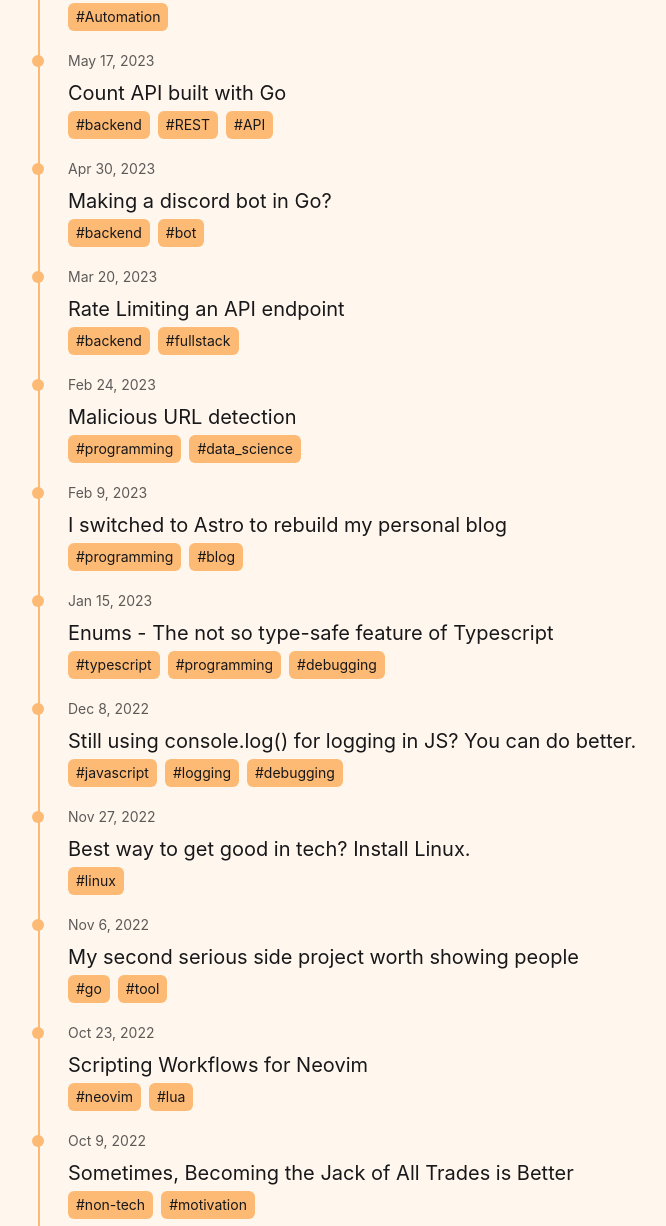
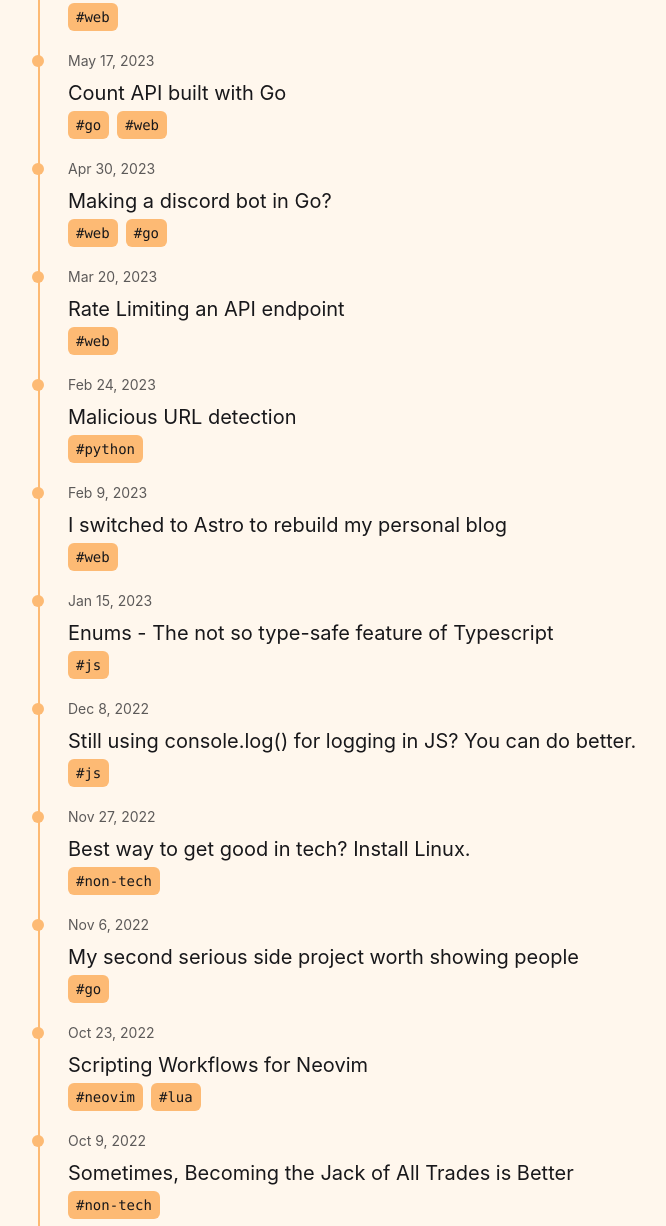
Before and after one commit to serenevoid/serenevoid.github.io, an Astro site: page /blog in a window 1280 px wide. Shown: the part 190-1416 px from the top of the page, without its empty margins (256-922 px from the left). Built offline with nearby package versions, Linux system fonts and the light colour scheme; Astro itself is replaced by a stand-in of ours.

Commit message:
chore(posts): tags corrected

```diff
--- a/src/content/blog/post_0001.md
+++ b/src/content/blog/post_0001.md
@@ -2,7 +2,7 @@
 title: "I Broke My Computer Apart After Taking a Training: Here's What I Learned."
 description: "The story of how I built a project in 2 weeks without any previous technical knowledge."
 pubDate: 2022-07-24
-tags: ["non-tech", "motivation"]
+tags: ["non-tech"]
 heroImage: "https://drive.google.com/uc?export=view&id=1CzGJ_vdtDmbx15IBzaY3cYoyGQDl8oNh"
 ---
 When I walked into the training company I had signed up a month for, I wasn't
--- a/src/content/blog/post_0004.md
+++ b/src/content/blog/post_0004.md
@@ -2,7 +2,7 @@
 title: "Setting up a Personal Blog - So Simple Even Kids Do It"
 description: "A guide to create your own personal blog and host it for free"
 pubDate: 2022-08-28
-tags: ["blog"]
+tags: ["web"]
 heroImage: "https://drive.google.com/uc?export=view&id=1V2mK28hOe3nNmntdNMTGWXYyG2CK9zEs"
 ---
 Yes, you read it correctly. This post is not a tutorial to help you write a blog
--- a/src/content/blog/post_0005.md
+++ b/src/content/blog/post_0005.md
@@ -2,7 +2,7 @@
 title: "Should you compress media when uploading them online? - Part 1"
 description: "Here is how you can compress your media with CLI tools or websites."
 pubDate: 2022-09-11
-tags: ["optimization", "tool"]
+tags: ["web"]
 heroImage: "https://drive.google.com/uc?export=view&id=11It5KdHWcQ-TZdwvxeZLAX3Nai9rQyqV"
 ---
 Have you ever thought of doing optimization algorithms on the media that you
--- a/src/content/blog/post_0006.md
+++ b/src/content/blog/post_0006.md
@@ -2,7 +2,7 @@
 title: "Should you compress media when uploading them online? - Part 2"
 description: "Compressing audio and video files."
 pubDate: 2022-09-25
-tags: ["optimization", "tool"]
+tags: ["web"]
 heroImage: "https://drive.google.com/uc?export=view&id=11It5KdHWcQ-TZdwvxeZLAX3Nai9rQyqV"
 ---
 In this post, I will be going through the compression of Audio and Video files.
--- a/src/content/blog/post_0007.md
+++ b/src/content/blog/post_0007.md
@@ -2,7 +2,7 @@
 title: "Sometimes, Becoming the Jack of All Trades is Better"
 description: "In order to make life easier, your knowledge range shoud be broad."
 pubDate: 2022-10-09
-tags: ["non-tech", "motivation"]
+tags: ["non-tech"]
 heroImage: "https://drive.google.com/uc?export=view&id=1BwiDgKiJMkZEV_ExHCHCm2Wr9npwiCPI"
 ---
 I was back in high school when I came across this quote.
--- a/src/content/blog/post_0009.md
+++ b/src/content/blog/post_0009.md
@@ -2,7 +2,7 @@
 title: "My second serious side project worth showing people"
 description: "A cli tool I built as a side project"
 pubDate: 2022-11-06
-tags: ["go", "tool"]
+tags: ["go"]
 heroImage: "https://drive.google.com/uc?export=view&id=169FYPNFX3LONSsGGr1bD3dznHjYCtqQc"
 ---
 [Boarder](https://github.com/serenevoid/boarder/) is a minimal 4chan board hoarding client which fetches post data through
--- a/src/content/blog/post_0010.md
+++ b/src/content/blog/post_0010.md
@@ -2,7 +2,7 @@
 title: "Best way to get good in tech? Install Linux."
 description: "The story of my linux journey."
 pubDate: 2022-11-27
-tags: ["linux"]
+tags: ["non-tech"]
 heroImage: "https://drive.google.com/uc?export=view&id=1ow_oo6JJDqeoxWBKHkgGgQAKKg3KY0TP"
 ---
 Linux, the hobby project of a college student, is responsible for moving the whole
--- a/src/content/blog/post_0011.md
+++ b/src/content/blog/post_0011.md
@@ -2,7 +2,7 @@
 title: "Still using console.log() for logging in JS? You can do better."
 description: "A simple guide to the console object and its methods in JS."
 pubDate: 2022-12-08
-tags: ["javascript", "logging", "debugging"]
+tags: ["js"]
 heroImage: "https://drive.google.com/uc?export=view&id=1GMDf7xgJ732e4fEy5hRNZ2lnDCVIPOyx"
 ---
 Probably the first thing every JS developer learns is the console.log() method.
--- a/src/content/blog/post_0012.md
+++ b/src/content/blog/post_0012.md
@@ -2,7 +2,7 @@
 title: "Enums - The not so type-safe feature of Typescript"
 description: "A small issue inside the typescript ecosystem which very few people notice."
 pubDate: 2023-01-15
-tags: ["typescript", "programming", "debugging"]
+tags: ["js"]
 heroImage: "https://drive.google.com/uc?export=view&id=10gTlKJ2k5oi6uK20q-0867dbBqExFEBa"
 ---
 Enumerated Type or *enum* is a user-defined data type in most programming languages.
--- a/src/content/blog/post_0013.md
+++ b/src/content/blog/post_0013.md
@@ -2,7 +2,7 @@
 title: "I switched to Astro to rebuild my personal blog"
 description: "A short post on why Astro caught my eye and convinced me to switch over from Hugo."
 pubDate: 2023-02-09
-tags: ["programming", "blog"]
+tags: ["web"]
 heroImage: "https://drive.google.com/uc?export=view&id=1knxmrE3_wuEa6nIbVz2cwv2Xbdul_ye9"
 ---
 [Hugo](https://gohugo.io/), as mentioned in their website, is a fast and modern
--- a/src/content/blog/post_0014.md
+++ b/src/content/blog/post_0014.md
@@ -3,7 +3,7 @@ title: "Malicious URL detection"
 description: "A data science topic which I learned after failing an interview."
 pubDate: 2023-02-24
 featured: true
-tags: ["programming", "data_science"]
+tags: ["python"]
 heroImage: "https://drive.google.com/uc?export=view&id=1wMum5E85TIX8qZbg1RBg1FcGYg7Nl2dZ"
 ---
 Recently I had an interview in which the task I had to complete was to find a solution to the question below.
--- a/src/content/blog/post_0015.md
+++ b/src/content/blog/post_0015.md
@@ -3,7 +3,7 @@ title: "Rate Limiting an API endpoint"
 description: "A small post about how API endpoints are protected against huge traffic."
 pubDate: 2023-03-20
 featured: true
-tags: ["backend", "fullstack"]
+tags: ["web"]
 heroImage: "https://drive.google.com/uc?export=view&id=1dqeOn6INtgvJ6z9_yHXn4zM7vrqIV5RT"
 ---
 > What is meant by API Rate Limiting? How can we implement this?
--- a/src/content/blog/post_0016.md
+++ b/src/content/blog/post_0016.md
@@ -3,7 +3,7 @@ title: "Making a discord bot in Go?"
 description: "My experience building a discord bot using the Go library, Discordgo."
 pubDate: 2023-04-30
 featured: true
-tags: ["backend", "bot"]
+tags: ["web", "go"]
 heroImage: "https://drive.google.com/uc?export=view&id=1eGpVL-JsTUj5VWxRa94kLOYpo9bPeYUO"
 ---
 Bot Development is a really handy skill to have. May it be for work automation,
--- a/src/content/blog/post_0017.md
+++ b/src/content/blog/post_0017.md
@@ -3,7 +3,7 @@ title: "Count API built with Go"
 description: "How I replicated an existing API server with Go"
 pubDate: 2023-05-17
 featured: true
-tags: ["backend", "REST", "API"]
+tags: ["go", "web"]
 heroImage: "https://drive.google.com/uc?export=view&id=1GmlufWaau6quubZhCI7FYU-ikbkAJWZS"
 ---
 [Count API](https://countapi.xyz) was an interesting service that I came across
--- a/src/content/blog/post_0018.md
+++ b/src/content/blog/post_0018.md
@@ -3,7 +3,7 @@ title: "Tracker Sheet Automation"
 description: "Tired of maintaining tracker sheets? Why not automate it?"
 pubDate: 2023-06-30
 featured: true
-tags: ["Automation"]
+tags: ["web"]
 heroImage: "https://drive.google.com/uc?export=view&id=158MoD_PIZAWgwNIrZJqDjGqnOgveOLEy"
 ---
 I'm sure almost all of you might have used or is currently using sheets as trackers.
--- a/src/pages/blog/index.astro
+++ b/src/pages/blog/index.astro
@@ -52,7 +52,7 @@ const blogs = (await getCollection('blog')).sort(
                     <div class="mb-1 text-lg flex gap-2">{
                       blog.data.tags.map((tag: string) => (
                         <a href=`/tags/${tag}`>
-                          <div class="px-2 py-1 rounded-md text-sm bg-orange-300 dark:bg-zinc-600">#{tag}</div>
+                          <div class="px-2 py-1 rounded-md font-mplus text-sm bg-orange-300 dark:bg-zinc-600"><code>#{tag}</code></div>
                         </a>
                       ))
                     }</div>
--- a/src/pages/tags/[tag].astro
+++ b/src/pages/tags/[tag].astro
@@ -38,7 +38,12 @@ const { posts } = Astro.props;
       <Content className="mb-6">
         <section>
           <div class="flex items-center gap-2">
-            <h2 class="text-3xl font-semibold">Posts with <code>#{tag}</code></h2>
+            <h2 class="text-3xl font-semibold">
+              Posts with
+            </h2>
+            <span class="px-2 rounded-md text-lg font-mplus bg-orange-300 dark:bg-zinc-600">
+              <code>#{tag}</code>
+            </span>
           </div>
           <hr class="border-top border-zinc-400 my-4"/>
           <ul class="grid grid-cols-1">
@@ -62,9 +67,7 @@ const { posts } = Astro.props;
                     <div class="mb-1 text-lg flex gap-2">{
                       blog.data.tags.map((tag: string) => (
                         <a href=`/tags/${tag}`>
-                          <div class="px-2 py-1 rounded-md text-sm bg-orange-300 dark:bg-zinc-600">
-                            #{tag}
-                          </div>
+                          <div class="px-2 py-1 rounded-md font-mplus text-sm bg-orange-300 dark:bg-zinc-600"><code>#{tag}</code></div>
                         </a>
                       ))
                     }</div>
```
